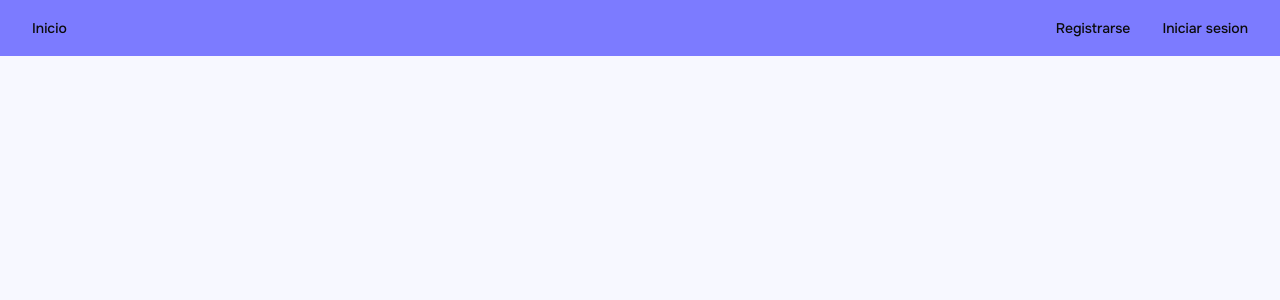
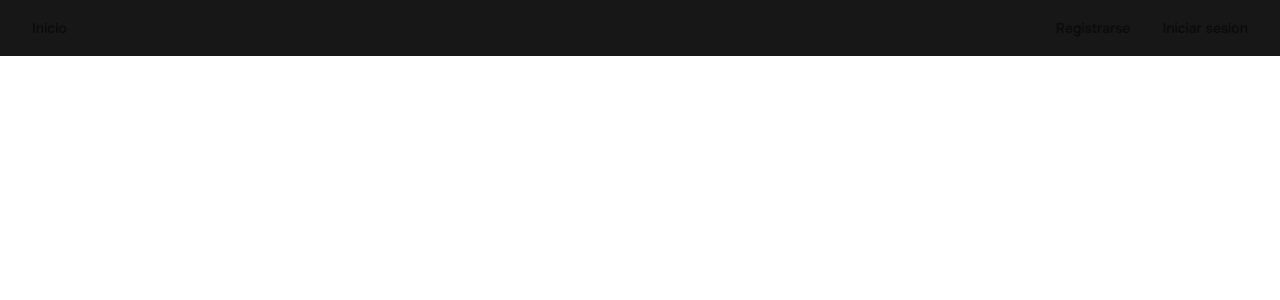
Before and after one commit to WarriorGW/Shelver, a Next.js app: page / in a window 1280 px wide. Shown: the top 300 px of the page. Built offline with nearby package versions, Linux system fonts and the light colour scheme.

Commit message:
CSS: Redone colors

```diff
--- a/src/app/globals.css
+++ b/src/app/globals.css
@@ -44,7 +44,7 @@
   --radius-xl: calc(var(--radius) + 4px);
 }
 
-/* :root {
+:root {
   --radius: 0.625rem;
   --background: oklch(1 0 0);
   --foreground: oklch(0.145 0 0);
@@ -77,47 +77,34 @@
   --sidebar-accent-foreground: oklch(0.205 0 0);
   --sidebar-border: oklch(0.922 0 0);
   --sidebar-ring: oklch(0.708 0 0);
-} */
+}
 
-:root {
+/* :root {
   --radius: 0.625rem;
-
-  --background: oklch(0.98 0.01 280); /* Blanco con tinte lila */
-  --foreground: oklch(0.15 0 0); /* Negro suave */
-
+  --background: oklch(0.98 0.01 280);
+  --foreground: oklch(0.15 0 0);
   --card: oklch(1 0 0);
   --card-foreground: oklch(0.15 0 0);
-
   --popover: oklch(1 0 0);
   --popover-foreground: oklch(0.15 0 0);
-
-  --primary: oklch(0.65 0.19 280); /* Lavanda/lila principal */
-  --primary-foreground: oklch(1 0 0); /* Blanco puro */
-
-  --secondary: oklch(0.9 0.05 280); /* Lavanda muy suave (fondos secundarios) */
-  --secondary-foreground: oklch(0.2 0.05 280); /* Texto sobre fondo suave */
-
-  --muted: oklch(0.94 0.01 280); /* Gris lavanda claro */
-  --muted-foreground: oklch(0.5 0.02 280); /* Texto gris lavanda oscuro */
-
-  --accent: oklch(0.75 0.15 290); /* Un tono violeta más rosado para resaltar */
+  --primary: oklch(0.65 0.19 280);
+  --primary-foreground: oklch(1 0 0);
+  --secondary: oklch(0.9 0.05 280);
+  --secondary-foreground: oklch(0.2 0.05 280);
+  --muted: oklch(0.94 0.01 280);
+  --muted-foreground: oklch(0.5 0.02 280);
+  --accent: oklch(0.75 0.15 290);
   --accent-foreground: oklch(1 0 0);
-
-  --destructive: oklch(0.57 0.25 27.3); /* Rojo (sin cambio) */
+  --destructive: oklch(0.57 0.25 27.3);
   --destructive-foreground: oklch(1 0 0);
-
-  --border: oklch(0.88 0.02 280); /* Borde suave lavanda */
+  --border: oklch(0.88 0.02 280);
   --input: oklch(0.92 0.01 280);
-  --ring: oklch(0.65 0.19 280); /* Igual que primary para enfoque */
-
-  /* Opcionales para gráficos (ajusta según necesidad) */
+  --ring: oklch(0.65 0.19 280);
   --chart-1: oklch(0.75 0.2 290);
   --chart-2: oklch(0.65 0.18 200);
   --chart-3: oklch(0.55 0.14 240);
   --chart-4: oklch(0.82 0.2 70);
   --chart-5: oklch(0.76 0.18 100);
-
-  /* Estilos para sidebar */
   --sidebar: oklch(0.98 0.01 280);
   --sidebar-foreground: oklch(0.15 0 0);
   --sidebar-primary: oklch(0.65 0.19 280);
@@ -126,7 +113,7 @@
   --sidebar-accent-foreground: oklch(0.2 0.05 280);
   --sidebar-border: oklch(0.88 0.02 280);
   --sidebar-ring: oklch(0.65 0.19 280);
-}
+} */
 
 .dark {
   --background: oklch(0.145 0 0);
```
